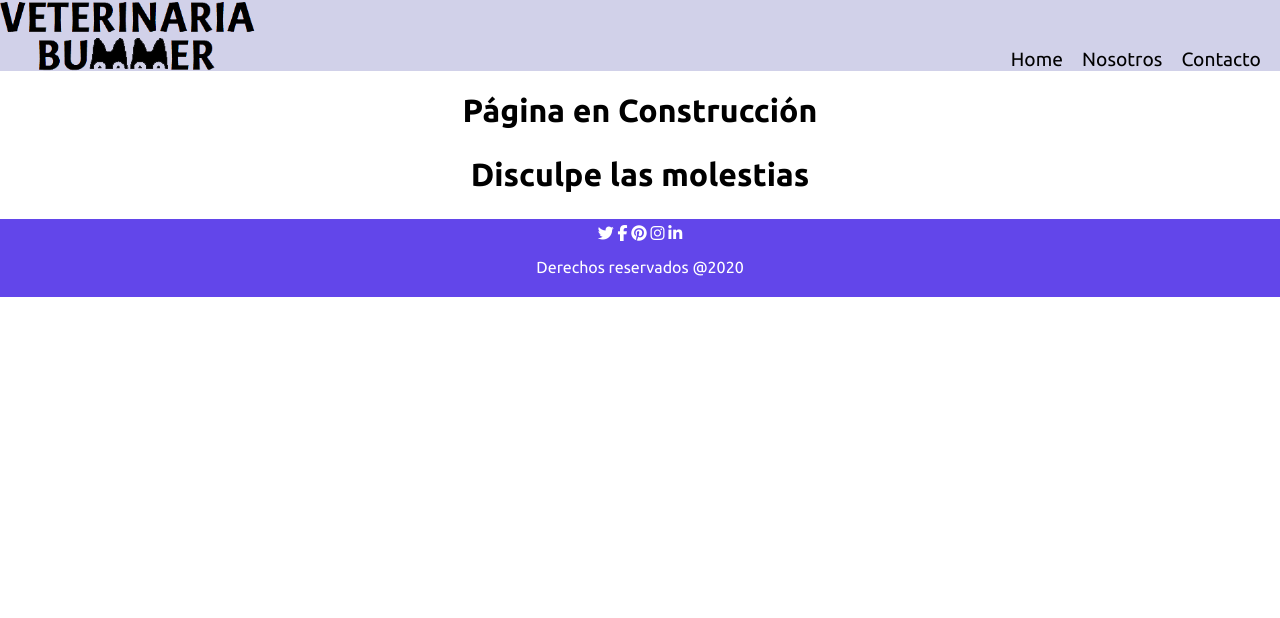
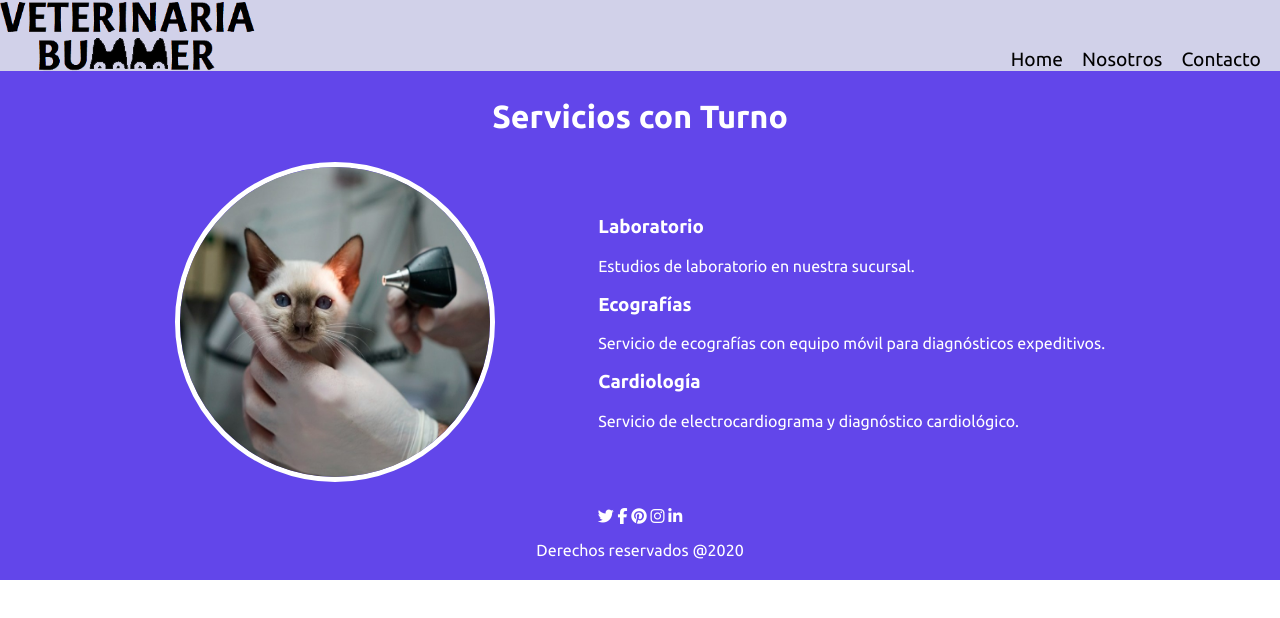
Before and after one commit to LucasCorsich/veterinaria, a plain HTML site: page servicios.html in a window 1280 px wide. Drawn offline with Linux system fonts and the light colour scheme.

Commit message:
Actualizacion Servicios externos
Se creo la información a contener

```diff
--- a/servicios.html
+++ b/servicios.html
@@ -7,7 +7,7 @@
     <link rel="icon" type="image/png" href="img/favicon.png"/>
     <script src="https://kit.fontawesome.com/fc7668bbcf.js" crossorigin="anonymous"></script>
     <link href="https://fonts.googleapis.com/css2?family=Ubuntu:ital,wght@0,300;0,400;0,500;0,700;1,300;1,400;1,500;1,700&display=swap" rel="stylesheet">
-    <title>Veterinaria B.</title>
+    <title>Veterinaria Bummer</title>
 </head>
 <body>
     <header>
@@ -21,10 +21,20 @@
     </header>
 
 
-    <div>
-        <h1>Página en Construcción</h1>
-        <h2>Disculpe las molestias</h2>
-    </div>
+
+    <section id="servicios">
+        <h2>Servicios con Turno</h2>
+        <img src="img/Sin-título-1.jpg" alt="gato-servicios">
+        <article class="servicios">
+            <h3>Laboratorio</h3>
+            <p>Estudios de laboratorio en nuestra sucursal.</p>
+            <h3>Ecografías</h3>
+            <p>Servicio de ecografías con equipo móvil para diagnósticos expeditivos.</p>
+            <h3>Cardiología</h3>
+            <p>Servicio de electrocardiograma y diagnóstico cardiológico.</p>
+
+        </article>
+    </section>
 
 
     <footer>
```
